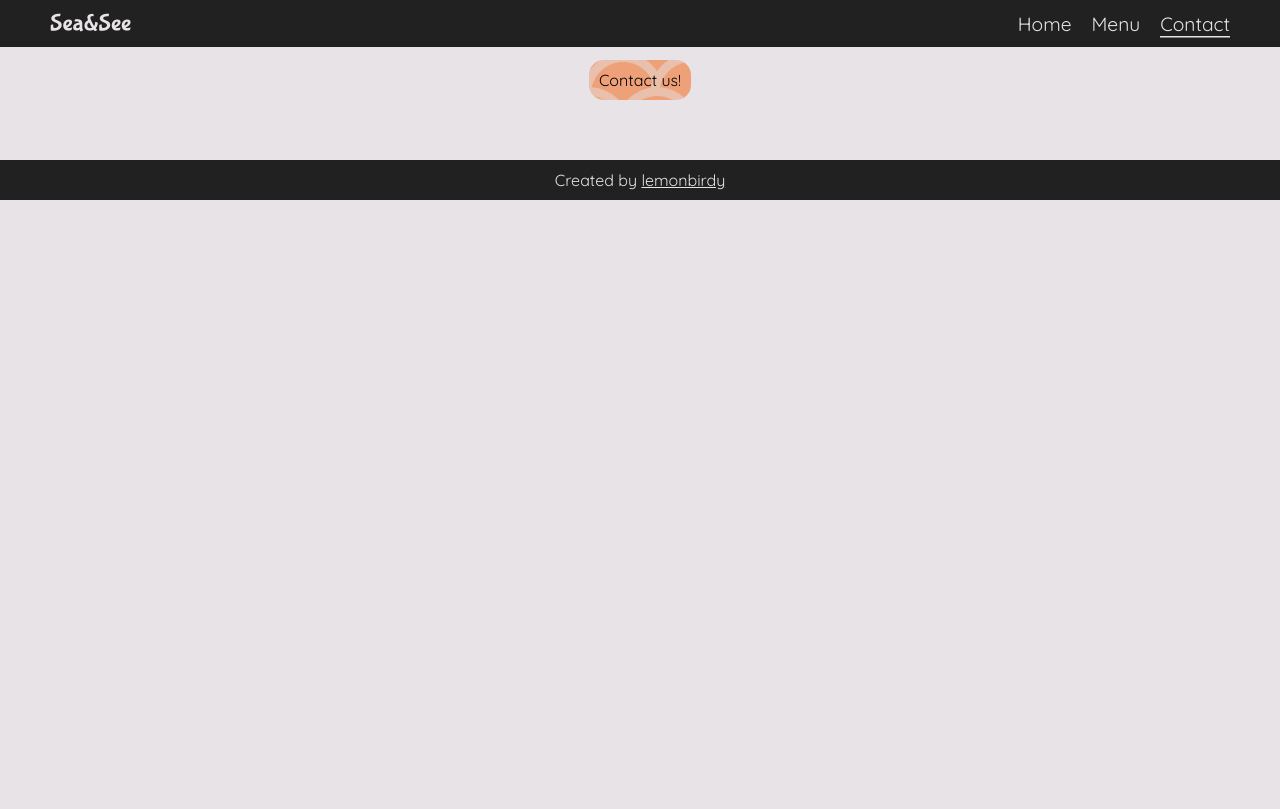
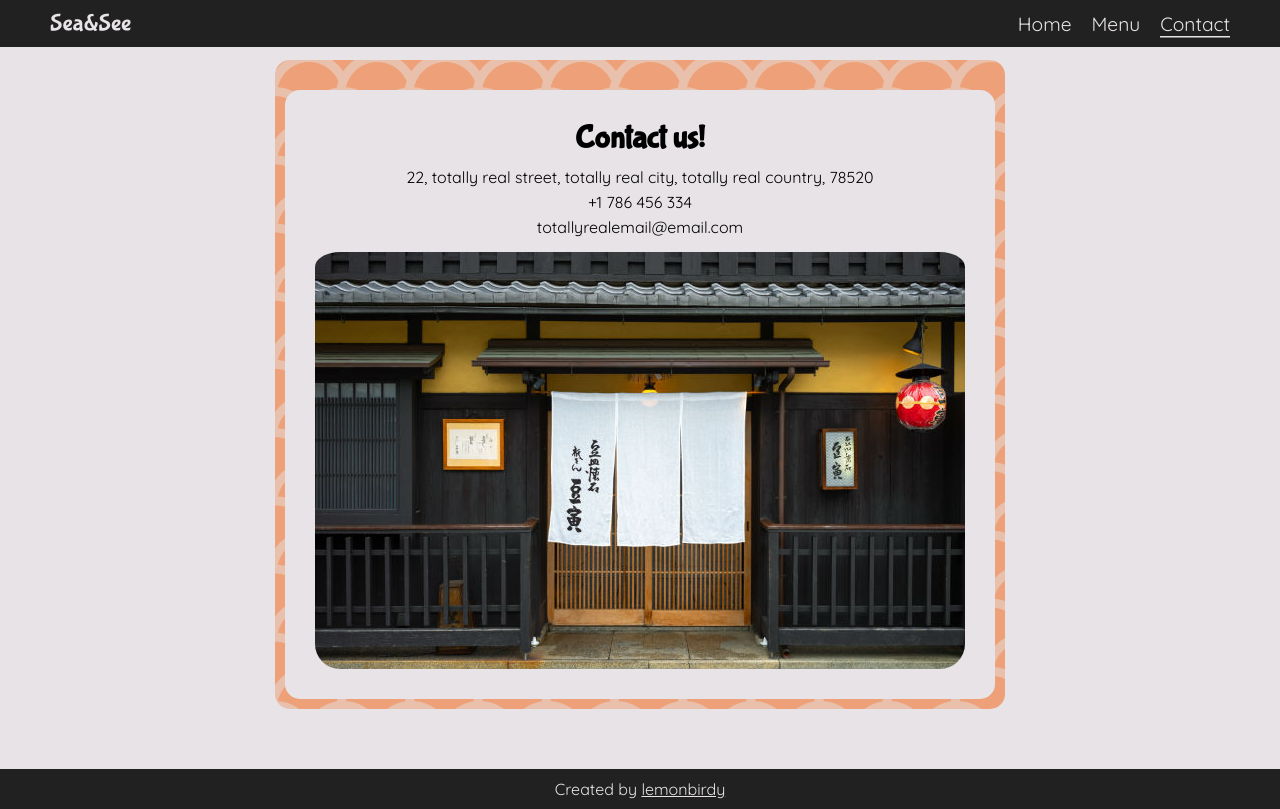
Before and after one commit to citronoiseau/restaraunt-odin, a website built with webpack: page src/index.html in a window 1280 px wide. Both pictures are taken after a click on the item "Contact". Built offline with nearby package versions, Linux system fonts and the light colour scheme.

Commit message:
finished contact page

```diff
--- a/src/contact.js
+++ b/src/contact.js
@@ -1,6 +1,34 @@
 export default function createContact() {
   const main = document.querySelector("#content");
-  const contactHeading = document.createElement("div");
+
+  const contactContainer = document.createElement("div");
+  contactContainer.classList.add("contactContainer");
+  main.appendChild(contactContainer);
+
+  const contactHeading = document.createElement("h2");
   contactHeading.textContent = "Contact us!";
-  main.appendChild(contactHeading);
+  contactContainer.appendChild(contactHeading);
+
+  const information = document.createElement("div");
+  information.classList.add("info");
+  contactContainer.appendChild(information);
+
+  const adress = createInfo(
+    "22, totally real street, totally real city, totally real country, 78520",
+    information
+  );
+  const phone = createInfo("+1 786 456 334", information);
+  const email = createInfo("totallyrealemail@email.com", information);
+
+  const entrancePhoto = document.createElement("img");
+  entrancePhoto.src = "images/entrance.jpg";
+  entrancePhoto.alt = "Our entrance";
+  information.appendChild(entrancePhoto);
 }
+
+function createInfo(text, parent) {
+  const info = document.createElement("div");
+  info.textContent = text;
+  parent.appendChild(info);
+  return info;
+}
--- a/src/style.css
+++ b/src/style.css
@@ -52,6 +52,11 @@ li.active {
 .navbar > ul > li:active {
   opacity: 0.5;
 }
+h1,
+h2,
+h3 {
+  font-family: "Bubblegum Sans", sans-serif;
+}
 #content {
   align-self: center;
   margin: 60px 0;
@@ -61,6 +66,7 @@ li.active {
   padding: 10px;
   flex-direction: column;
   background-image: url(images/pattern.png);
+  border-radius: 15px;
 }
 .logoContainer {
   align-self: center;
@@ -70,6 +76,7 @@ li.active {
   font-family: "Bubblegum Sans", sans-serif;
   font-size: clamp(1.2rem, 5vw, 2rem);
   background-color: #e7e3e7;
+  border-radius: 15px;
 }
 h1::before {
   content: url(images/koi.png);
@@ -79,21 +86,17 @@ h1::after {
   content: url(images/koi2.png);
   padding-left: 10px;
 }
-.aboutContainer,
-.logoContainer,
-#content,
-.hoursContainer,
-.menuContainer {
-  border-radius: 15px;
-}
+
 .aboutContainer,
 .hoursContainer,
-.menuContainer {
+.menuContainer,
+.contactContainer {
   margin-top: 20px;
   padding: 30px;
   background-color: #e7e3e7;
   display: flex;
   flex-direction: column;
+  border-radius: 15px;
 }
 .imagesContainer {
   display: flex;
@@ -144,6 +147,10 @@ h1::after {
 .menuContainer > div:first-child {
   font-size: 1.5rem;
 }
+.menuContainer h2,
+.contactContainer h2 {
+  font-size: 2rem;
+}
 .menu {
   margin-top: 10px;
   display: flex;
@@ -168,9 +175,24 @@ h1::after {
 .recipe > p {
   max-width: 30ch;
 }
-.menuContainer img {
-  width: max(180px, 6rem, 30%);
+.menuContainer img,
+.contactContainer img {
+  width: max(180px, 6rem, 100%);
   border-radius: 25px;
+}
+
+.contactContainer {
+  align-items: center;
+}
+.contactContainer img {
+  padding-top: 10px;
+}
+.info {
+  margin-top: 10px;
+  display: flex;
+  flex-direction: column;
+  align-items: center;
+  gap: 5px;
 }
 footer {
   padding: 10px;
```
Also changed, not shown: dist/main.js, src/images/entrance.jpg (added).
